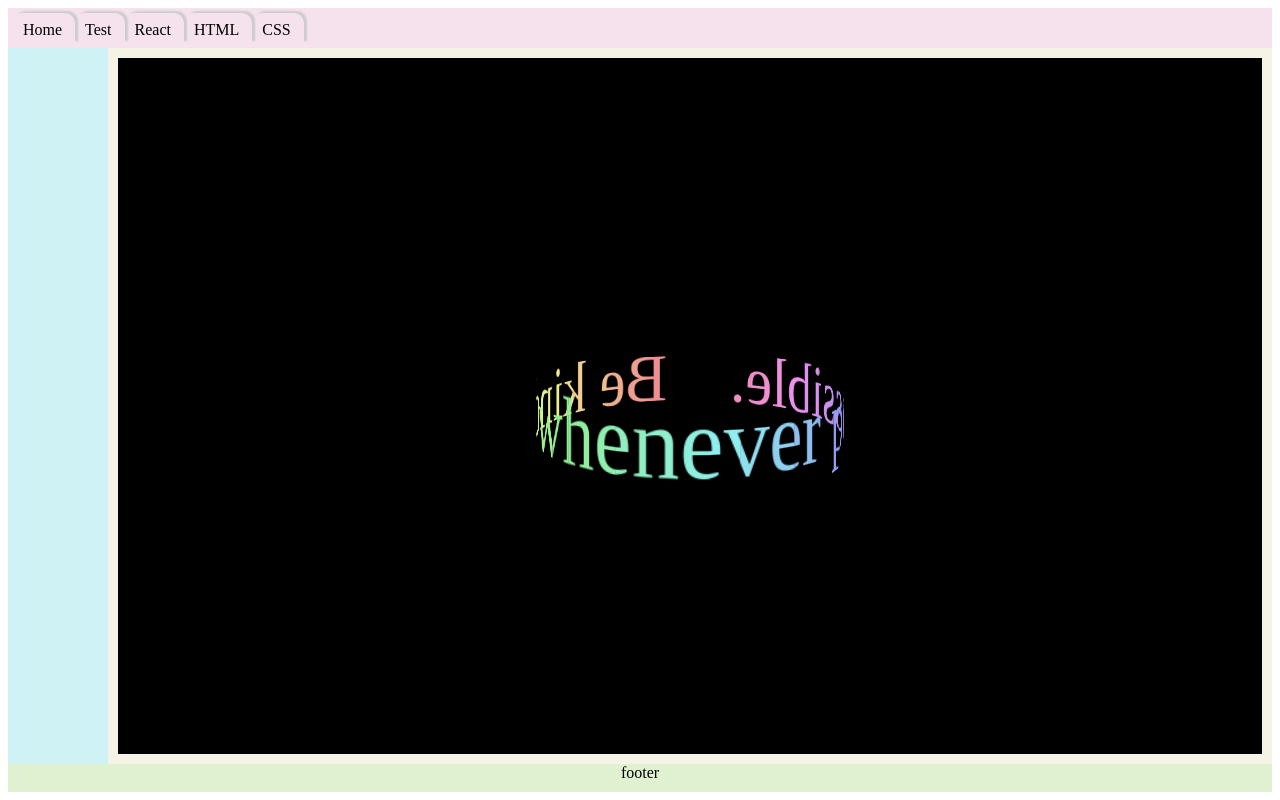
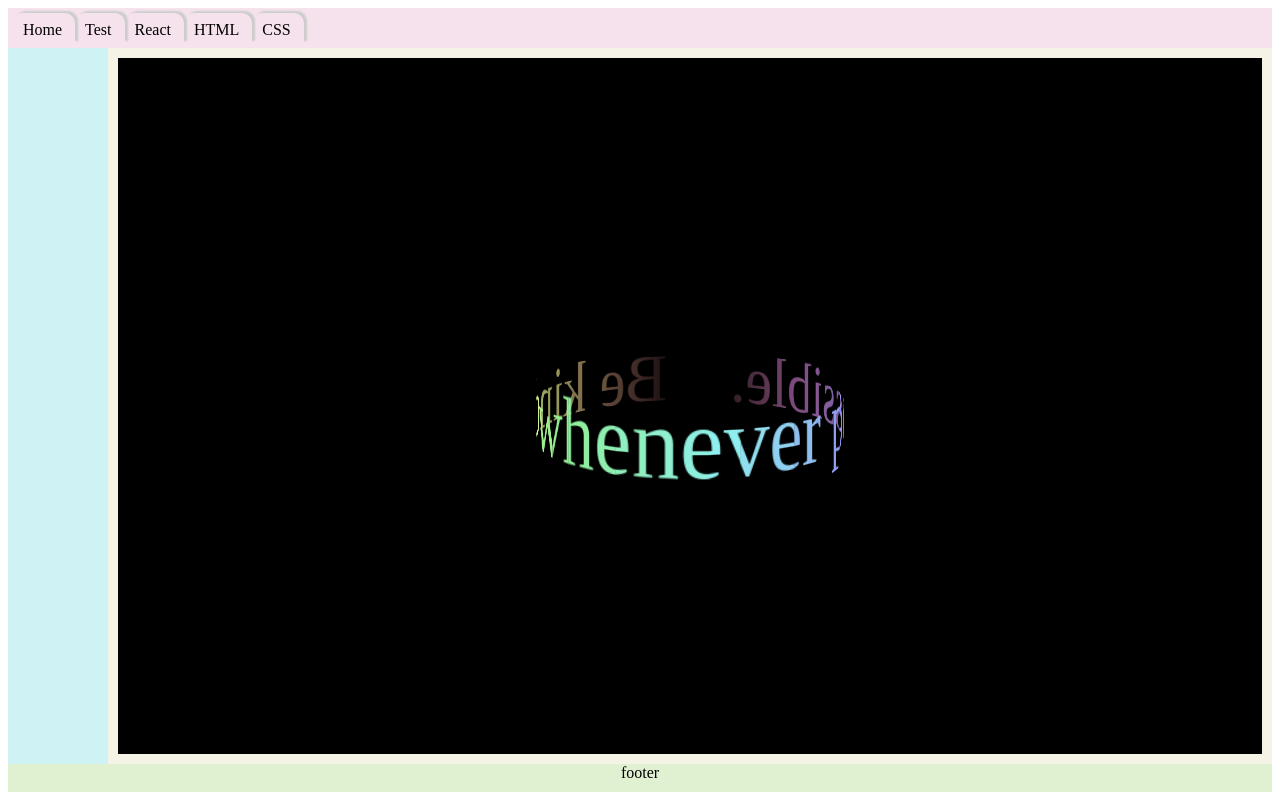
Before and after one commit to gh-prj/site, a React (Create React App) app: page /site/text3d in a window 1280 px wide. Built offline with nearby package versions, Linux system fonts and the light colour scheme.

Commit message:
Modify css for 3D Text

```diff
--- /dev/null
+++ b/src/pages/Test/Test.module.scss
@@ -0,0 +1,16 @@
+.container {
+  .test {
+    width: 200px;
+    height: 200px;
+    // background: red;
+    background-image: linear-gradient(
+      90deg,
+      #0002,
+      #0008,
+      #000f,
+      #000f,
+      #0008,
+      #0002
+    );
+  }
+}
--- a/src/pages/Test/Test.tsx
+++ b/src/pages/Test/Test.tsx
@@ -1,5 +1,6 @@
 import React, { ChangeEvent, useEffect, useLayoutEffect, useRef, useState } from 'react';
 import { f7 } from './Test2'
+import styles from './Test.module.scss'
 
 type Tp = string | number;
 type Tx<T extends Tp> = T;
@@ -24,9 +25,10 @@ const Test = () => {
   x   x
 x       x`
     return (
-        <div>
+        <div className={styles.container}>
             Test
             <div style={{ whiteSpace: 'pre' }}>{msg}</div>
+            {/* <div className={styles.test}></div> */}
         </div>
     );
 }
--- a/src/pages/animations/Text3D/Text3D.module.scss
+++ b/src/pages/animations/Text3D/Text3D.module.scss
@@ -6,6 +6,14 @@
   place-items: center;
   perspective: 700px;
   perspective-origin: 50% calc(50% - 150px);
+  .scene {
+    position: relative;
+    transform-style: preserve-3d;
+    // background: red;
+    // width: 0;
+    // height: 0;
+    // display: flex;
+    // place-items: center;
     .banner {
       display: flex;
       padding: 20px;
@@ -42,4 +50,24 @@
         transform: rotateY(-360deg);
       }
     }
+    .screen {
+      position: absolute;
+      //   background-color: #0007;
+      background-image: linear-gradient(
+        90deg,
+        #0004,
+        #0007,
+        #000b,
+        #000f,
+        #000b,
+        #0007,
+        #0004
+      );
+      width: 320px;
+      height: 180px;
+      top: 50%;
+      left: 50%;
+      transform: translate(-50%, -50%);
     }
+  }
+}
--- a/src/pages/animations/Text3D/Text3D.tsx
+++ b/src/pages/animations/Text3D/Text3D.tsx
@@ -4,6 +4,7 @@ import styles from './Text3D.module.scss'
 const Text3D = () => {
     return (
         <div className={styles.container}>
+            <div className={styles.scene}>
                 <div className={styles.banner}>
                     <div className={styles.panel}></div>
                     <div className={styles.panel}></div>
@@ -42,6 +43,8 @@ const Text3D = () => {
                     <div className={styles.panel}></div>
                     <div className={styles.panel}></div>
                 </div>
+                <div className={styles.screen}></div>
+            </div>
         </div>
     );
 }
```
Lines whose indentation alone changed are shown as unchanged.
